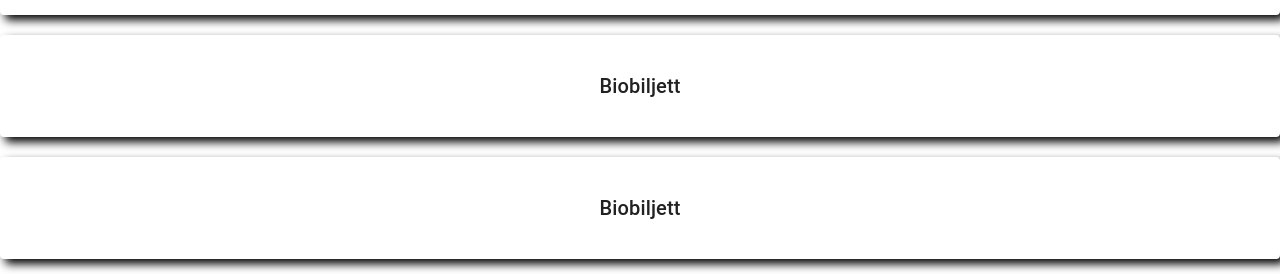
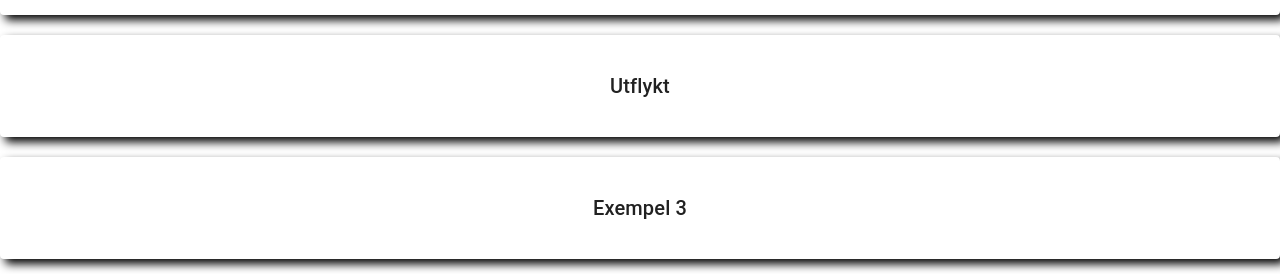
Before and after one commit to GabrielBjorlin/Min-beloning, a Next.js app: page /beloningar in a window 1280 px wide. Shown: the part 233-507 px from the top of the page. Built offline with nearby package versions, Linux system fonts and the light colour scheme.

Commit message:
Belöningar exempel ändrade

```diff
--- a/pages/beloningar.js
+++ b/pages/beloningar.js
@@ -14,12 +14,12 @@ const beloningar = () => {
         </Grid>
         <Grid item xs={12}>
           <Paper className={styles.paper}>
-            <Typography variant="h6">Biobiljett</Typography>
+            <Typography variant="h6">Utflykt</Typography>
           </Paper>
         </Grid>
         <Grid item xs={12}>
           <Paper className={styles.paper}>
-            <Typography variant="h6">Biobiljett</Typography>
+            <Typography variant="h6">Exempel 3</Typography>
           </Paper>
         </Grid>
       </Grid>
```
